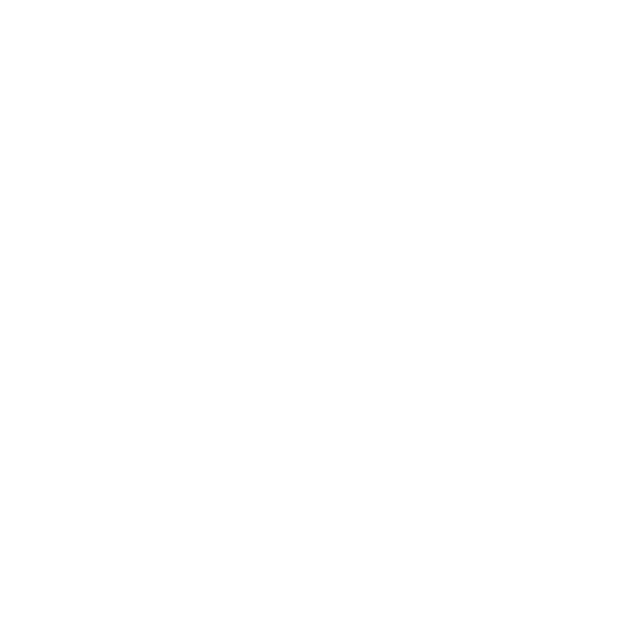
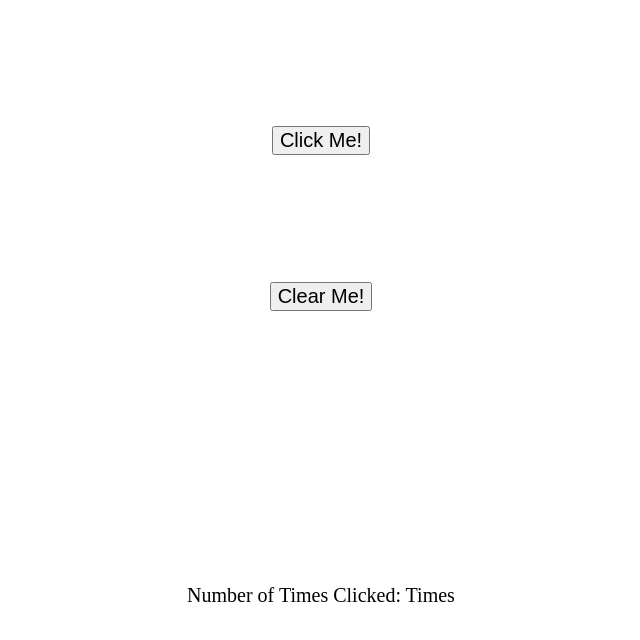
Before and after one commit to zacharybaca/go-speed-clicker, a plain HTML site: page index.html in a window 1280 px wide. Shown: the whole page, without its empty margins (319-959 px from the left). Drawn offline with Linux system fonts and the light colour scheme.

Commit message:
complete

```diff
--- a/index.html
+++ b/index.html
@@ -6,6 +6,17 @@
     </head>
 
     <body>
+        <div id="button-container">
+            <button type="button">Click Me!</button>
+        </div>
+
+        <div id="clear-container">
+            <button type="button">Clear Me!</button>
+        </div>
+
+        <div id="show-count-container">
+            <p>Number of Times Clicked: <span id="times-clicked"></span> Times</p>
+        </div>
 
         <script src="index.js"></script>
     </body>
--- a/index.js
+++ b/index.js
@@ -0,0 +1,36 @@
+// Declare Global Variables
+let button = document.querySelector('#button-container button');
+let clearButton = document.querySelector('#clear-container button');
+let timesClicked = document.getElementById('times-clicked');
+let countDownNumber = 10;
+
+// If Key/Value Exists on Local Storage
+// Update timesClicked to Reflect Value
+if (localStorage.getItem('clicked')) {
+    timesClicked.innerText = localStorage.getItem('clicked');
+}
+
+
+// Add Event Listener on Button When Clicked
+button.addEventListener('click', () => {
+  // If Key/Value Doesn't Exist on Local Storage
+  // Add the Key/Value Pair
+  // Set Value to 1
+  // Set timesClicked to Updated Value
+  if (!localStorage.getItem("clicked")) {
+    localStorage.clicked = 1;
+    timesClicked.innerText = localStorage.getItem("clicked");
+  } else {
+    // If Key/Value Does Exist on Local Storage
+    // Update Local Storage Value by 1
+    // Set timesClicked to Updated Value
+    localStorage.clicked++;
+    timesClicked.innerText = localStorage.getItem("clicked");
+  }
+
+});
+
+clearButton.addEventListener('click', () => {
+    localStorage.removeItem('clicked');
+    timesClicked.innerText = 0;
+})
--- a/styles.css
+++ b/styles.css
@@ -0,0 +1,21 @@
+#button-container {
+    display: flex;
+    justify-content: center;
+    margin-top: 10%;
+}
+
+#clear-container {
+    display: flex;
+    justify-content: center;
+    margin-top: 10%;
+}
+
+#show-count-container {
+    display: flex;
+    justify-content: center;
+    margin-top: 20%;
+}
+
+p, span, button {
+    font-size: 20px;
+}
```
